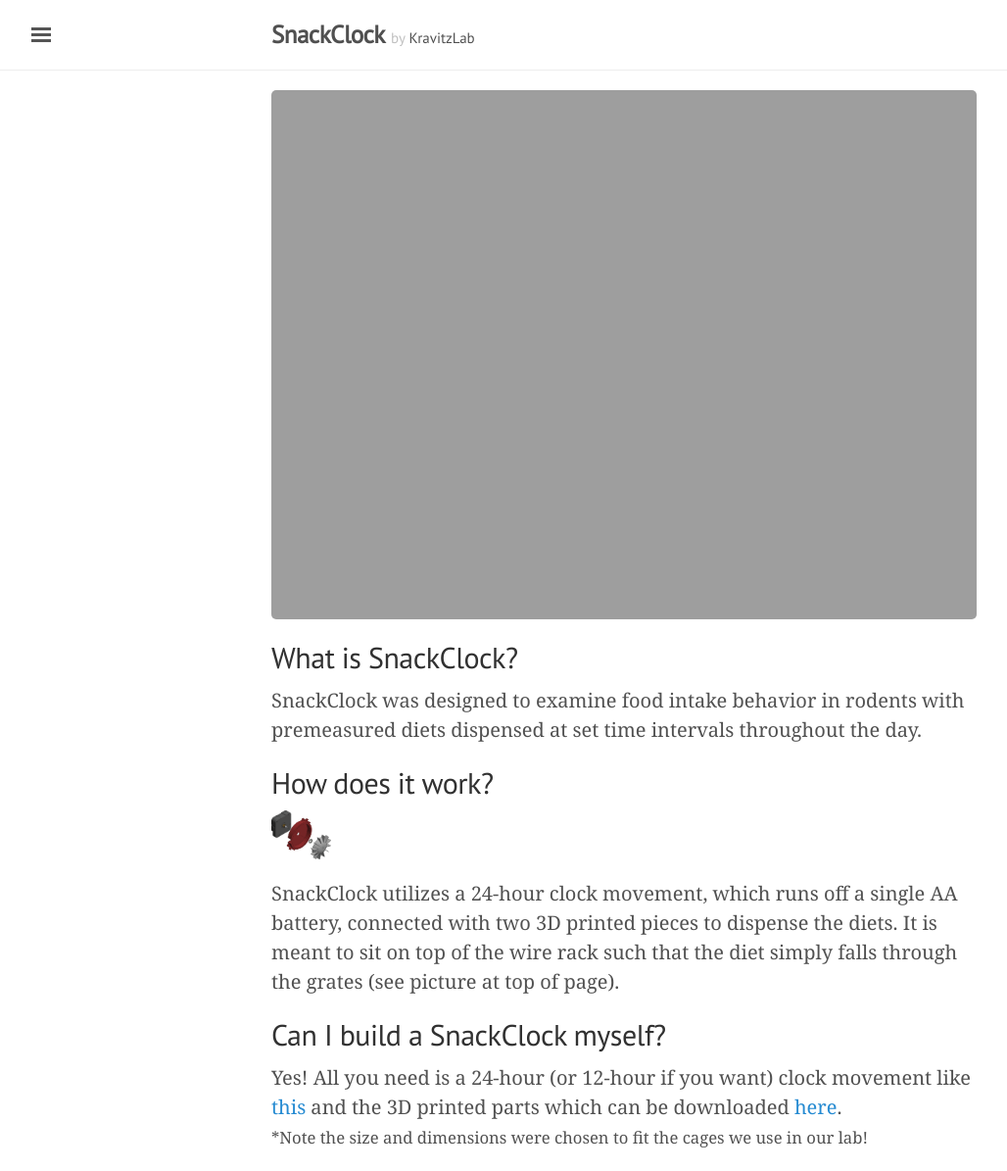
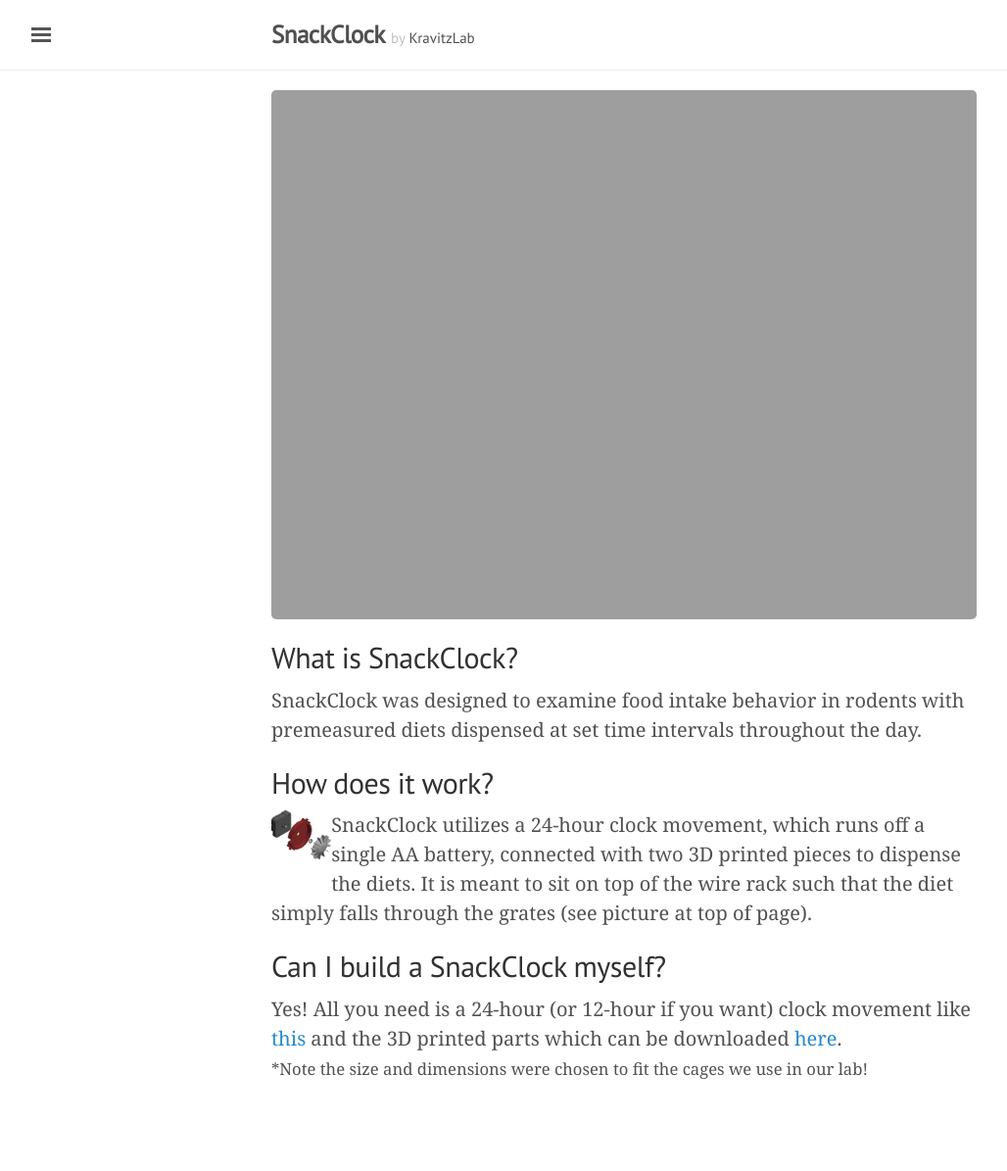
Before and after one commit to KravitzLabDevices/SnackClock, a Jekyll site: the page built from index.html, in a window 1280 px wide. Shown: the whole page at 98% size, without its empty margins (3-1031 px from the left). Built offline with Jekyll 4.4.1, drawn with Linux system fonts in a browser that asks for light colours; some web fonts are replaced; the list of posts is cut into pages by our own code; after the commit the page ends 1125 px from its top, so only the background shows below that.

Commit message:
index update

```diff
--- a/index.html
+++ b/index.html
@@ -12,7 +12,7 @@
 <p>SnackClock was designed to examine food intake behavior in rodents with premeasured diets dispensed at set time intervals throughout the day.</p>
 
 <h2> How does it work?</h2>
-<img src="{{ site.baseurl }}/public/images/SnackClock_view3.png" alt="SnackClock exploded" height="50">
+<img src="{{ site.baseurl }}/public/images/SnackClock_view3.png" alt="SnackClock exploded" align="left" height="50">
 
 <p>SnackClock utilizes a 24-hour clock movement, which runs off a single AA battery, connected with two 3D printed pieces to dispense the diets. It is meant to sit on top
 of the wire rack such that the diet simply falls through the grates (see picture at top of page).</p>
```
